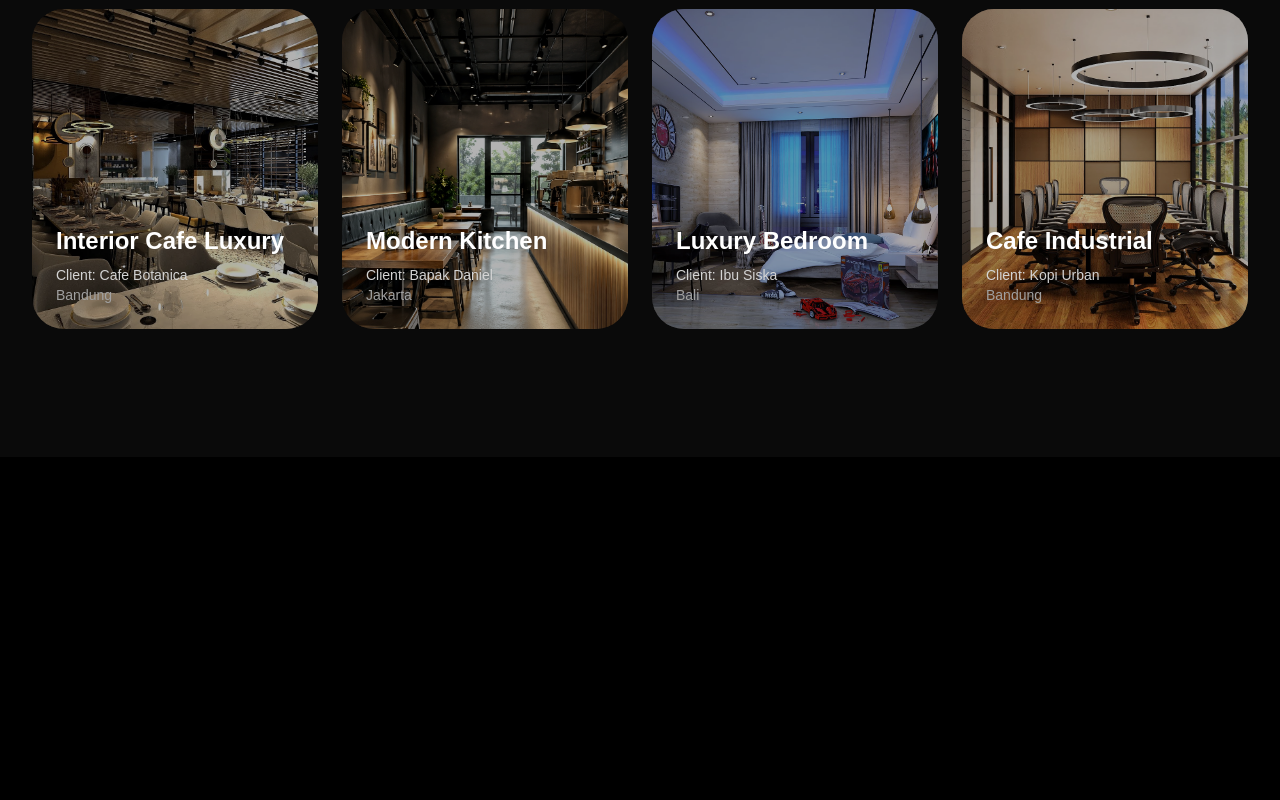
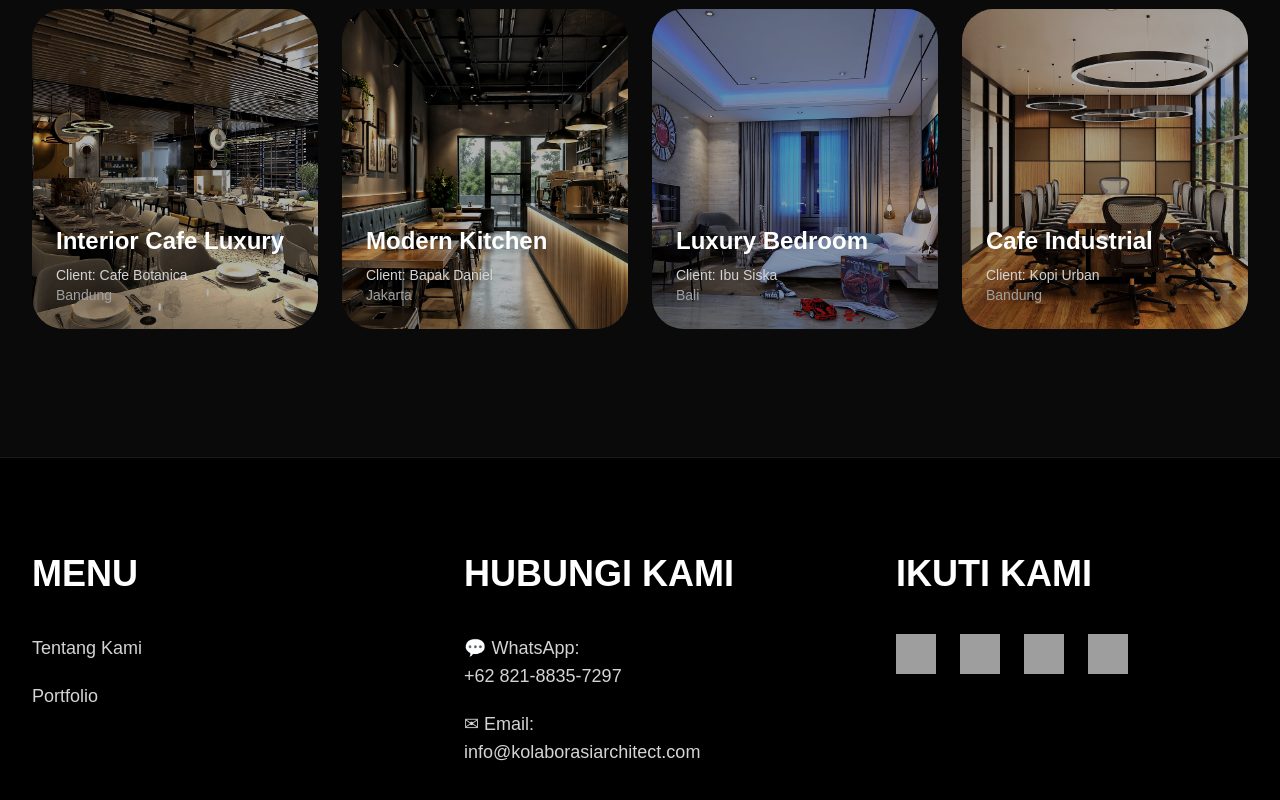
Before and after one commit to th3814ck-ship-it/kolaborasi-website, a Next.js app: page / in a window 1280 px wide. Shown: the part 2651-3451 px from the top of the page. Before the commit the page ends 3108 px from the top, so only its background shows below. Built offline with nearby package versions, Linux system fonts and the light colour scheme; grey boxes are pictures that could not be loaded.

Commit message:
Update fullscreen gallery slider preview

```diff
--- a/app/page.tsx
+++ b/app/page.tsx
@@ -307,7 +307,9 @@ export default function Home() {
 
                 <div
                   key={index}
-                  onClick={() => setSelectedIndex(exteriorImages.length + index)}
+                  onClick={() =>
+                    setSelectedIndex(exteriorImages.length + index)
+                  }
                   className="group overflow-hidden rounded-[2rem] cursor-pointer relative"
                 >
 
@@ -347,6 +349,103 @@ export default function Home() {
 
       </section>
 
+      {/* FOOTER */}
+      <footer className="bg-black border-t border-white/10 px-8 py-24">
+
+        <div className="max-w-7xl mx-auto grid md:grid-cols-3 gap-20">
+
+          <div>
+
+            <h4 className="text-4xl font-bold mb-10">
+              MENU
+            </h4>
+
+            <div className="flex flex-col gap-5 text-neutral-300 text-lg">
+
+              <a href="#about">Tentang Kami</a>
+              <a href="#portfolio">Portfolio</a>
+
+            </div>
+
+          </div>
+
+          <div>
+
+            <h4 className="text-4xl font-bold mb-10">
+              HUBUNGI KAMI
+            </h4>
+
+            <div className="flex flex-col gap-5 text-neutral-300 text-lg">
+
+              <p>
+                💬 WhatsApp:
+                <br />
+
+                <a
+                  href="https://wa.me/6282188357297"
+                  target="_blank"
+                  rel="noopener noreferrer"
+                  className="hover:text-green-400 transition"
+                >
+                  +62 821-8835-7297
+                </a>
+
+              </p>
+
+              <p>
+                ✉ Email:
+                <br />
+                info@kolaborasiarchitect.com
+              </p>
+
+            </div>
+
+          </div>
+
+          <div>
+
+            <h4 className="text-4xl font-bold mb-10">
+              IKUTI KAMI
+            </h4>
+
+            <div className="flex gap-6">
+
+              <a href="https://facebook.com" target="_blank">
+                <img
+                  src="https://cdn-icons-png.flaticon.com/512/733/733547.png"
+                  className="w-10 h-10 hover:scale-110 transition"
+                />
+              </a>
+
+              <a href="https://instagram.com" target="_blank">
+                <img
+                  src="https://cdn-icons-png.flaticon.com/512/2111/2111463.png"
+                  className="w-10 h-10 hover:scale-110 transition"
+                />
+              </a>
+
+              <a href="https://tiktok.com" target="_blank">
+                <img
+                  src="https://cdn-icons-png.flaticon.com/512/3046/3046121.png"
+                  className="w-10 h-10 hover:scale-110 transition"
+                />
+              </a>
+
+              <a href="https://youtube.com" target="_blank">
+                <img
+                  src="https://cdn-icons-png.flaticon.com/512/1384/1384060.png"
+                  className="w-10 h-10 hover:scale-110 transition"
+                />
+              </a>
+
+            </div>
+
+          </div>
+
+        </div>
+
+      </footer>
+
       {/* FULLSCREEN GALLERY */}
       {selectedIndex !== null && (
 
@@ -385,18 +484,18 @@ export default function Home() {
           </button>
 
           {/* IMAGE */}
-          <div className="flex-1 flex items-center justify-center px-20 py-20">
+          <div className="flex-1 flex items-center justify-center px-10 pt-20 pb-10">
 
             <img
               src={allImages[selectedIndex].image}
               alt={allImages[selectedIndex].title}
-              className="max-h-[80vh] object-contain rounded-3xl"
+              className="max-h-[80vh] object-contain rounded-3xl shadow-2xl"
             />
 
           </div>
 
           {/* THUMBNAILS */}
-          <div className="bg-black/80 px-8 py-5 overflow-x-auto">
+          <div className="w-full overflow-x-auto bg-black/80 px-8 py-5">
 
             <div className="flex gap-4 min-w-max">
 
@@ -408,16 +507,16 @@ export default function Home() {
                   alt={item.title}
                   onClick={() => setSelectedIndex(index)}
                   className={`
-                    w-32 h-24
+                    w-36 h-24
                     object-cover
-                    rounded-xl
+                    rounded-2xl
                     cursor-pointer
                     transition-all
                     duration-300
                     ${
                       selectedIndex === index
                         ? "border-2 border-white scale-105"
-                        : "opacity-50 hover:opacity-100"
+                        : "opacity-60 hover:opacity-100"
                     }
                   `}
                 />
@@ -431,21 +530,35 @@ export default function Home() {
           {/* INFO */}
           <div className="bg-white text-black px-10 py-8">
 
-            <span className="bg-neutral-200 px-4 py-1 rounded-full text-sm">
+            <div className="max-w-7xl mx-auto">
+
+              <span className="bg-neutral-200 px-4 py-1 rounded-full text-sm font-medium">
                 {allImages[selectedIndex].category}
               </span>
 
-            <h2 className="text-4xl font-black mt-5">
+              <h2 className="text-4xl font-black mt-5 mb-4">
                 {allImages[selectedIndex].title}
               </h2>
 
-            <p className="mt-3 text-lg">
-              Client: {allImages[selectedIndex].client}
+              <div className="space-y-2 text-lg text-neutral-700">
+
+                <p>
+                  <span className="font-semibold">
+                    Client:
+                  </span>{" "}
+                  {allImages[selectedIndex].client}
                 </p>
 
-            <p className="text-neutral-500">
+                <p>
+                  <span className="font-semibold">
+                    Lokasi:
+                  </span>{" "}
                   {allImages[selectedIndex].location}
                 </p>
+
+              </div>
+
+            </div>
 
           </div>
 
```
Lines whose indentation alone changed are shown as unchanged.
